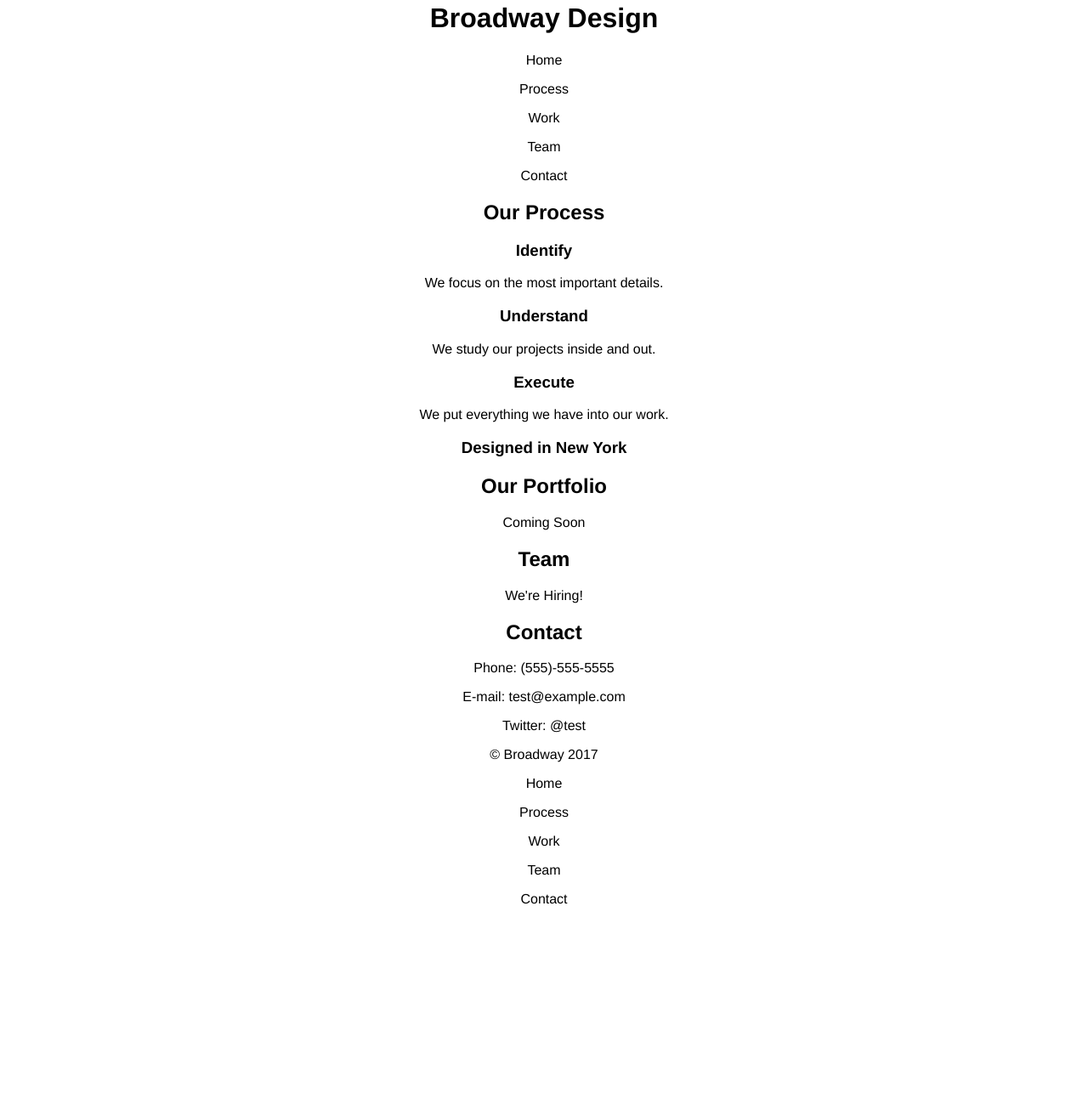
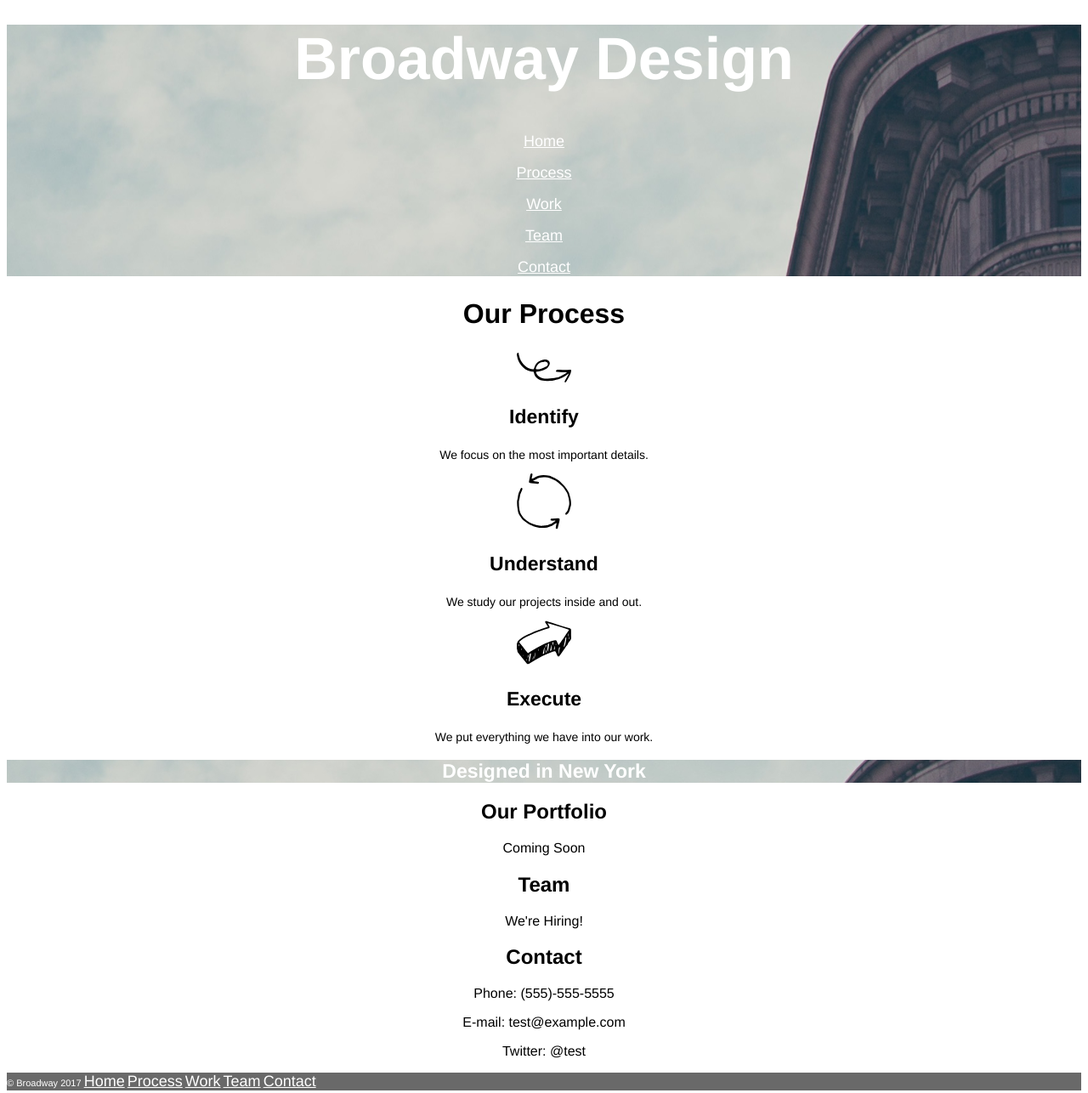
Before and after one commit to jaysin1234/broadway, a plain HTML site: page index.html in a window 1280 px wide. Shown: the part 18-1304 px from the top of the page at 85% size. Before the commit the page ends 1101 px from the top, so only its background shows below. Drawn offline with Linux system fonts and the light colour scheme.

Commit message:
project completion. did not commit much during development due to struggling with project

```diff
--- a/index.html
+++ b/index.html
@@ -5,46 +5,46 @@
   <link href="./resources/css/style.css" rel="stylesheet" type="text/css" >
 </head>
 <body>
-<div id="header">
+<div class="background-image">
   <h1>Broadway Design</h1>
-  <nav>
 
-    <p>Home</p>
-    <p>Process</p>
-    <p>Work</p>
-    <p>Team</p>
-    <p>Contact</p>
-
-  </nav>
+      <p><a class="navigationmenu" href="#">Home</a></p>
+      <p><a class="navigationmenu" href="#process">Process</a></p>
+      <p><a class="navigationmenu" href="#work">Work</a></p>
+      <p><a class="navigationmenu" href="#team">Team</a></p>
+      <p><a class="navigationmenu" href="#contact">Contact</a></p>
     </div>
 
-  <div>
+<div class="process-layout" id="process">
     <h2>Our Process</h2>
+    <img src="./resources/icons/identify.svg">
     <h3>Identify</h3>
     <p>We focus on the most important details.</p>
 
+    <img src="./resources/icons/understand.svg">
     <h3>Understand</h3>
     <p>We study our projects inside and out.</p>
 
+    <img src="./resources/icons/execute.svg">
     <h3>Execute</h3>
     <p>We put everything we have into our work.</p>
   </div>
 
-<div>
-  <h3>Designed in New York</h3>
+<div class="background-image">
+  <h2>Designed in New York</h2>
 </div>
 
-<div>
+<div id="work">
   <h2>Our Portfolio</h2>
   <p>Coming Soon</p>
 </div>
 
-  <div>
+<div id="team">
     <h2>Team</h2>
     <p>We're Hiring!</p>
 </div>
 
-    <div>
+<div id="contact">
     <h2>Contact</h2>
     <p>Phone: (555)-555-5555</p>
     <p>E-mail: test@example.com</p>
@@ -52,16 +52,17 @@
 </div>
 
 
-<div>
-  <p>&copy Broadway 2017</p>
-  <nav>
-    <p>Home</p>
-    <p>Process</p>
-    <p>Work</p>
-    <p>Team</p>
-    <p>Contact</p>
-  </nav>
+<div class="footer">
+  <p>
+    &copy Broadway 2017
+  <a class="navigationmenu" href="#">Home</a>
+  <a class="navigationmenu" href="#process">Process</a>
+  <a class="navigationmenu" href="#work">Work</a>
+  <a class="navigationmenu" href="#team">Team</a>
+  <a class="navigationmenu" href="#contact">Contact</a>
+</p>
 </div>
+
 
 
 
--- a/resources/css/style.css
+++ b/resources/css/style.css
@@ -2,3 +2,53 @@ body {
   text-align: center;
   font-family: Helvetica;
 }
+
+.background-image {
+background-image: url("../images/the-flatiron-building.png");
+text-align: center;
+color: white
+}
+
+h1, h2, h3 {
+  font-weight: bold;
+}
+
+.background-image h1 {
+  font-size: 70px;
+}
+
+.navigationmenu {
+  font-size: 18px;
+  color: white;
+}
+
+
+
+.process-layout {
+  text-align: center;
+}
+
+.process-layout h2 {
+  font-size: 32px;
+}
+
+.process-layout h3 {
+  font-size: 23px;
+}
+
+.process-layout p {
+  font-size: 14px;
+}
+
+
+.background-image h2 {
+  font-size: 23px;
+}
+
+
+.footer {
+  background-color: dimgray;
+  font-size: 11px;
+  color: white;
+  text-align: left;
+}
```
Lines whose indentation alone changed are shown as unchanged.
